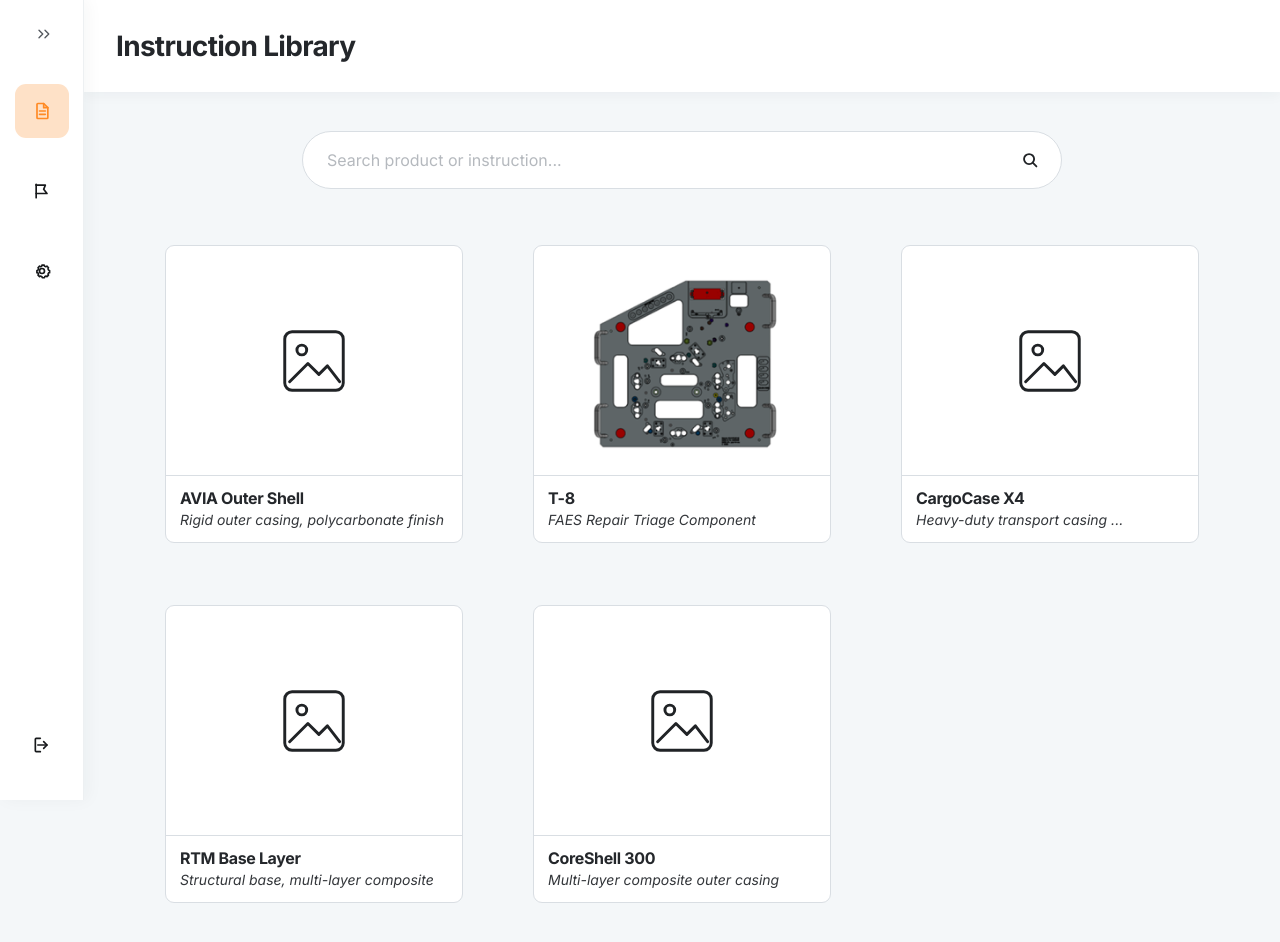
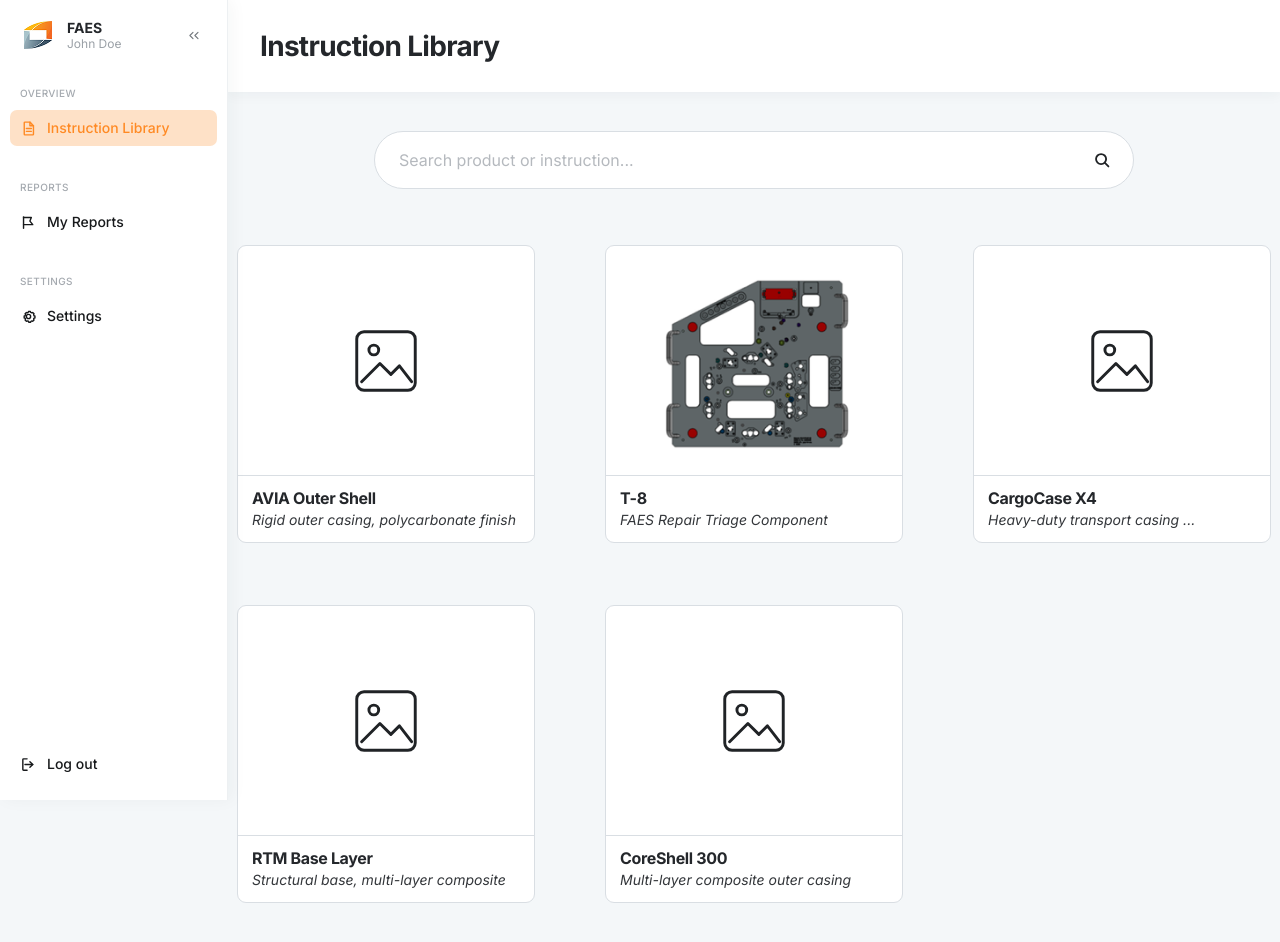
Before and after one commit to larajantolic/faes-operator-platform, a plain HTML site: page index.html in a window 1280 px wide. Drawn offline with Linux system fonts and the light colour scheme.

Commit message:
Add expanded sidebar layout

```diff
--- a/css/styles.css
+++ b/css/styles.css
@@ -335,3 +335,171 @@ svg {
     font-size: 15px;
   }
 }
+
+.sidebar {
+  transition: width 220ms ease;
+}
+
+.sidebar--expanded {
+  width: 228px;
+  align-items: stretch;
+  padding: 14px 10px 18px;
+}
+
+.sidebar--expanded + .main-area {
+  width: calc(100% - 228px);
+  margin-left: 228px;
+  transition: margin-left 220ms ease, width 220ms ease;
+}
+
+.sidebar-brand {
+  display: none;
+}
+
+.sidebar--expanded .sidebar-brand {
+  display: flex;
+  align-items: center;
+  gap: 9px;
+  min-height: 42px;
+  padding: 0 8px;
+}
+
+.sidebar-logo {
+  width: 40px;
+  height: 40px;
+  object-fit: contain;
+}
+
+.sidebar-user {
+  display: flex;
+  flex: 1;
+  flex-direction: column;
+  min-width: 0;
+  gap: 1px;
+}
+
+.sidebar-user strong {
+  font-size: 14px;
+  font-weight: 700;
+  line-height: 1.1;
+}
+
+.sidebar-user span {
+  color: #9ba1a7;
+  font-size: 12px;
+  line-height: 1.1;
+}
+
+.sidebar--expanded .sidebar-collapse-button {
+  width: 28px;
+  height: 28px;
+  flex: 0 0 auto;
+  border-radius: 5px;
+  color: #73787d;
+}
+
+.sidebar--expanded .sidebar-collapse-button svg {
+  width: 15px;
+  height: 15px;
+}
+
+.sidebar--expanded .sidebar-navigation {
+  display: flex;
+  flex-direction: column;
+  align-items: stretch;
+  gap: 36px;
+  margin-top: 32px;
+}
+
+
+.sidebar--expanded .sidebar-group {
+  display: flex;
+  flex-direction: column;
+  gap: 12px;
+}
+
+.sidebar--expanded .sidebar-section-label {
+  display: block;
+  padding: 0 10px;
+
+  color: #a4a9af;
+  font-size: 10px;
+  font-weight: 500;
+  letter-spacing: 0.04em;
+  line-height: 1;
+}
+
+.sidebar--expanded .sidebar-link {
+  width: 100%;
+  height: 36px;
+
+  display: flex;
+  align-items: center;
+  justify-content: flex-start;
+  gap: 10px;
+
+  padding: 0 10px;
+  border-radius: 7px;
+
+  font-size: 14px;
+  font-weight: 500;
+  line-height: 1;
+}
+
+.sidebar--expanded .sidebar-link svg {
+  width: 17px;
+  height: 17px;
+  flex: 0 0 auto;
+}
+
+.sidebar--expanded .sidebar-link span {
+  white-space: nowrap;
+}
+
+.sidebar--expanded .sidebar-link--active {
+  margin-top: 0;
+  background-color: var(--accent-soft);
+  color: var(--accent);
+}
+
+.sidebar-section-label {
+  display: none;
+}
+
+
+
+
+
+
+
+
+
+.sidebar--expanded .sidebar-link span {
+  white-space: nowrap;
+}
+
+.sidebar--expanded .sidebar-link svg {
+  width: 17px;
+  height: 17px;
+  flex: 0 0 auto;
+}
+
+.sidebar--expanded .sidebar-link span {
+  display: inline;
+}
+
+
+
+.sidebar--expanded .sidebar-link--logout {
+  margin: auto 0 0;
+}
+
+.sidebar:not(.sidebar--expanded) .sidebar-link span,
+.sidebar:not(.sidebar--expanded) .sidebar-brand,
+.sidebar:not(.sidebar--expanded) .sidebar-section-label {
+  display: none;
+}
+
+.main-area {
+  transition: margin-left 220ms ease, width 220ms ease;
+}
--- a/index.html
+++ b/index.html
@@ -19,45 +19,83 @@
 <body>
   <div class="app-shell">
 
-    <aside class="sidebar" aria-label="Primary navigation">
-      <button class="sidebar-collapse-button" type="button" aria-label="Open navigation">
+    <aside class="sidebar sidebar--expanded" aria-label="Primary navigation">
+        <div class="sidebar-brand">
+            <img
+                src="assets/images/faes-logo.png"
+                alt="FAES logo"
+                class="sidebar-logo"
+            >
+
+            <div class="sidebar-user">
+                <strong>FAES</strong>
+                <span>John Doe</span>
+            </div>
+
+            <button
+                class="sidebar-collapse-button"
+                type="button"
+                aria-label="Close navigation"
+                aria-expanded="true"
+            >
                 <svg viewBox="0 0 24 24" aria-hidden="true">
-          <path d="M8 7L13 12L8 17"></path>
-          <path d="M16 7L21 12L16 17"></path>
+                    <path d="M16 7L11 12L16 17"></path>
+                    <path d="M8 7L3 12L8 17"></path>
                 </svg>
             </button>
+        </div>
 
         <nav class="sidebar-navigation">
-        <a class="sidebar-link sidebar-link--active" href="#" aria-label="Instruction Library">
+            <div class="sidebar-group">
+                <span class="sidebar-section-label">OVERVIEW</span>
+
+                <a class="sidebar-link sidebar-link--active" href="#">
                     <svg viewBox="0 0 24 24" aria-hidden="true">
                         <path d="M7 3H14L19 8V20C19 20.55 18.55 21 18 21H7C6.45 21 6 20.55 6 20V4C6 3.45 6.45 3 7 3Z"></path>
                         <path d="M14 3V8H19"></path>
                         <path d="M9 12H16"></path>
                         <path d="M9 16H16"></path>
                     </svg>
+
+                    <span>Instruction Library</span>
                 </a>
+            </div>
 
-        <a class="sidebar-link" href="#" aria-label="My Reports">
+            <div class="sidebar-group">
+                <span class="sidebar-section-label">REPORTS</span>
+
+                <a class="sidebar-link" href="#">
                     <svg viewBox="0 0 24 24" aria-hidden="true">
                         <path d="M5 4V20"></path>
                         <path d="M5 5H16L14 10L18 15H5"></path>
                     </svg>
+
+                    <span>My Reports</span>
                 </a>
+            </div>
 
-        <a class="sidebar-link" href="#" aria-label="Settings">
+            <div class="sidebar-group">
+                <span class="sidebar-section-label">SETTINGS</span>
+
+                <a class="sidebar-link" href="#">
                     <svg viewBox="0 0 24 24" aria-hidden="true">
                         <circle cx="12" cy="12" r="3"></circle>
                         <path d="M19.4 15A1.7 1.7 0 0 0 19.74 16.88L19.8 16.94L17.94 18.8L17.88 18.74A1.7 1.7 0 0 0 16 18.4A1.7 1.7 0 0 0 15 20V20.1H12.4V20A1.7 1.7 0 0 0 11 18.4A1.7 1.7 0 0 0 9.12 18.74L9.06 18.8L7.2 16.94L7.26 16.88A1.7 1.7 0 0 0 7.6 15A1.7 1.7 0 0 0 6 14H5.9V11.4H6A1.7 1.7 0 0 0 7.6 10A1.7 1.7 0 0 0 7.26 8.12L7.2 8.06L9.06 6.2L9.12 6.26A1.7 1.7 0 0 0 11 6.6A1.7 1.7 0 0 0 12 5V4.9H14.6V5A1.7 1.7 0 0 0 16 6.6A1.7 1.7 0 0 0 17.88 6.26L17.94 6.2L19.8 8.06L19.74 8.12A1.7 1.7 0 0 0 19.4 10A1.7 1.7 0 0 0 21 11.4H21.1V14H21A1.7 1.7 0 0 0 19.4 15Z"></path>
                     </svg>
+
+                    <span>Settings</span>
                 </a>
+            </div>
         </nav>
 
-      <a class="sidebar-link sidebar-link--logout" href="#" aria-label="Log out">
+        <a class="sidebar-link sidebar-link--logout" href="#">
             <svg viewBox="0 0 24 24" aria-hidden="true">
                 <path d="M14 8L18 12L14 16"></path>
                 <path d="M18 12H7"></path>
                 <path d="M10 4H5C4.45 4 4 4.45 4 5V19C4 19.55 4.45 20 5 20H10"></path>
             </svg>
+
+            <span>Log out</span>
         </a>
     </aside>
 
```
Also changed, not shown: assets/images/faes-logo.png (added). Lines whose indentation alone changed are shown as unchanged.
